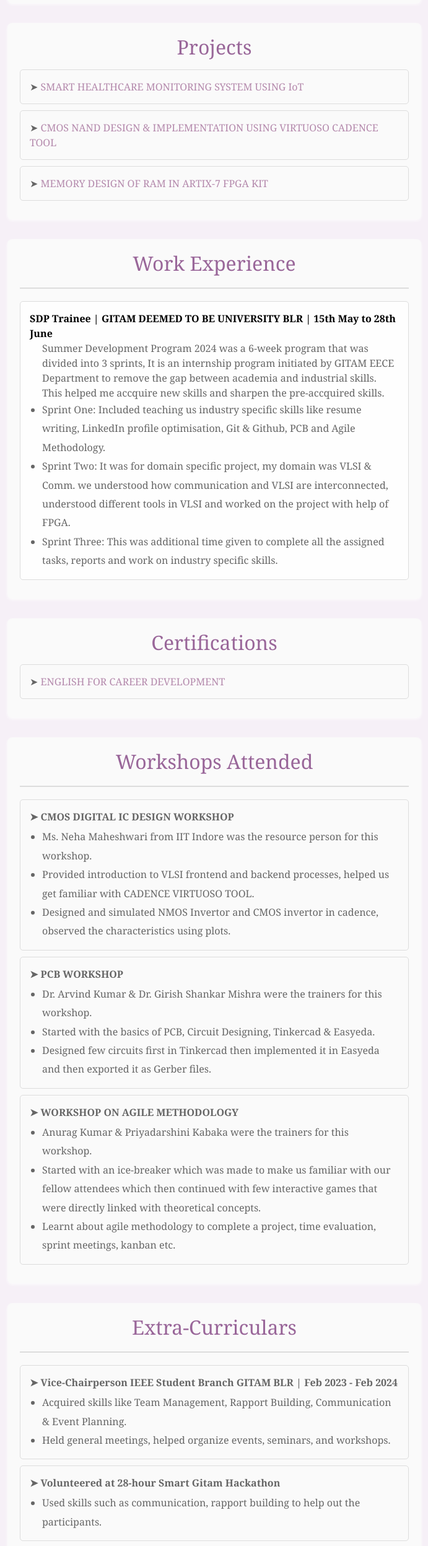
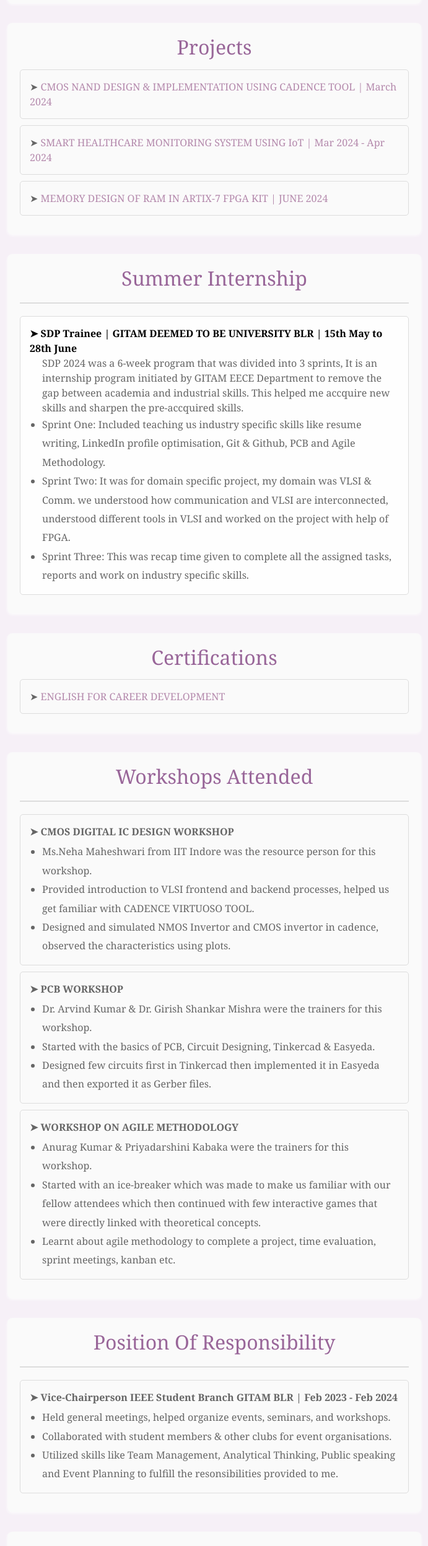
Before and after one commit to mbikki17/my_portfolio, a plain HTML site: page index.html in a window 1280 px wide. Shown: the part 880-3375 px from the top of the page at 62% size, without its empty margins (294-985 px from the left). Drawn offline with nearby package versions, Linux system fonts and the light colour scheme.

Commit message:
Update index.html

```diff
--- a/index.html
+++ b/index.html
@@ -77,27 +77,27 @@
         <section class="section--page">
             <h2>Projects</h2>
             <div class="card--project">
-                <a href="project1.html"><span>➤</span> SMART HEALTHCARE MONITORING SYSTEM USING IoT</a>
+                <a href="project1.html"><span>➤</span> CMOS NAND DESIGN & IMPLEMENTATION USING CADENCE TOOL | March 2024</a>
             </div>
             <div class="card--project">
-                <a href="project2.html"><span>➤</span> CMOS NAND DESIGN & IMPLEMENTATION USING VIRTUOSO CADENCE TOOL</a>
+                <a href="project2.html"><span>➤</span> SMART HEALTHCARE MONITORING SYSTEM USING IoT | Mar 2024 - Apr 2024</a>
             </div>
             <div class="card--project">
-                <a href="project3.html"><span>➤</span> MEMORY DESIGN OF RAM IN ARTIX-7 FPGA KIT</a>
+                <a href="project3.html"><span>➤</span> MEMORY DESIGN OF RAM IN ARTIX-7 FPGA KIT | JUNE 2024</a>
             </div>
         </section>
 
 
         <section id="work-history-wrapper" class="section--page">
-            <h2>Work Experience</h2>
+            <h2>Summer Internship</h2>
             <div class="line-break"></div>
             <div class="card--work-history">
-                <strong>SDP Trainee | GITAM DEEMED TO BE UNIVERSITY BLR | 15th May to 28th June</strong>
-            <p>Summer Development Program 2024 was a 6-week program that was divided into 3 sprints, It is an internship program initiated by GITAM EECE Department to remove the gap between academia and industrial skills. This helped me accquire new skills and sharpen the pre-accquired skills.</p>
+                <strong>➤ SDP Trainee | GITAM DEEMED TO BE UNIVERSITY BLR | 15th May to 28th June</strong>
+            <p>SDP 2024 was a 6-week program that was divided into 3 sprints, It is an internship program initiated by GITAM EECE Department to remove the gap between academia and industrial skills. This helped me accquire new skills and sharpen the pre-accquired skills.</p>
                 <ul>
                     <li>Sprint One: Included teaching us industry specific skills like resume writing, LinkedIn profile optimisation, Git & Github, PCB and Agile Methodology.</li>
                     <li>Sprint Two: It was for domain specific project, my domain was VLSI & Comm. we understood how communication and VLSI are interconnected, understood different tools in VLSI and worked on the project with help of FPGA.</li>
-                    <li>Sprint Three: This was additional time given to complete all the assigned tasks, reports and work on industry specific skills.</li>
+                    <li>Sprint Three: This was recap time given to complete all the assigned tasks, reports and work on industry specific skills.</li>
                 </ul>
             </div>
         </section>
@@ -115,7 +115,7 @@
             <div class="card--workshop">
                 <p>➤ CMOS DIGITAL IC DESIGN WORKSHOP</p>
                 <ul>
-                    <li>Ms. Neha Maheshwari from IIT Indore was the resource person for this workshop.</li>
+                    <li>Ms.Neha Maheshwari from IIT Indore was the resource person for this workshop.</li>
                     <li>Provided introduction to VLSI frontend and backend processes, helped us get familiar with CADENCE VIRTUOSO TOOL.</li>
                     <li>Designed and simulated NMOS Invertor and CMOS invertor in cadence, observed the characteristics using plots.</li>
                 </ul>
@@ -139,15 +139,21 @@
         </section>
 
         <section id="extra-curriculars-wrapper" class="section--page">
-            <h2>Extra-Curriculars</h2>
+            <h2>Position Of Responsibility</h2>
             <div class="line-break"></div>
             <div class="card--extra-curricular">
                 <p>➤ Vice-Chairperson IEEE Student Branch GITAM BLR | Feb 2023 - Feb 2024</p>
                 <ul>
-                    <li>Acquired skills like Team Management, Rapport Building, Communication & Event Planning.</li>
                     <li>Held general meetings, helped organize events, seminars, and workshops.</li>
+                    <li>Collaborated with student members & other clubs for event organisations.</li>
+                    <li>Utilized skills like Team Management, Analytical Thinking, Public speaking and Event Planning to fulfill the resonsibilities provided to me.</li>
                 </ul>
             </div>
+        </section>
+
+        <section id="extra-curriculars-wrapper" class="section--page">
+            <h2>Extra-Curriculars</h2>
+            <div class="line-break"></div>
             <div class="card--extra-curricular">
                 <p>➤ Volunteered at 28-hour Smart Gitam Hackathon</p>
                 <ul>
@@ -158,19 +164,18 @@
                 <p>➤ Participated in Internal SIH 2023 held by GITAM Bengaluru Campus</p>
                 <ul>
                     <li>Worked on the problem statement related to Port Surveillance and Encroachment, used UAV for addressing this issue.</li>
-                    <li>Utilized skills such as Domain knowledge, MATLAB Simulink and Teamwork, our team got shortlisted to participate in SIH 2023.</li>
+                    <li>Utilized skills such as Domain knowledge, MATLAB Simulink and Teamwork, our team got shortlisted to participate in SIH 2023 in top 35 among 97 teams.</li>
                 </ul>
             </div>
             <div class="card--extra-curricular">
                 <p>➤ Team Member of SAEINDIA REEV 2024 GITAM BLR</p>
                 <ul>
-                    <li>Utilized skills such as Domain Knowledge, MATLAB Simulation & Simulink, Teamwork. I was a member of the team up until REEV VIRTUALS 2023-2024 which was held by TVS IQL.</li>
+                    <li>Brushed upon skills such as Domain Knowledge, MATLAB Simulation & Simulink, Teamwork. I was a member of the team up until REEV VIRTUALS 2023-2024 which was held by TVS IQL.</li>
                 </ul>
             </div>
         </section>
 
         <style>
-            /* Additional styles for better separation */
             .card--workshop, .card--extra-curricular {
                 border: 1px solid #ddd;
                 border-radius: 5px;
```
